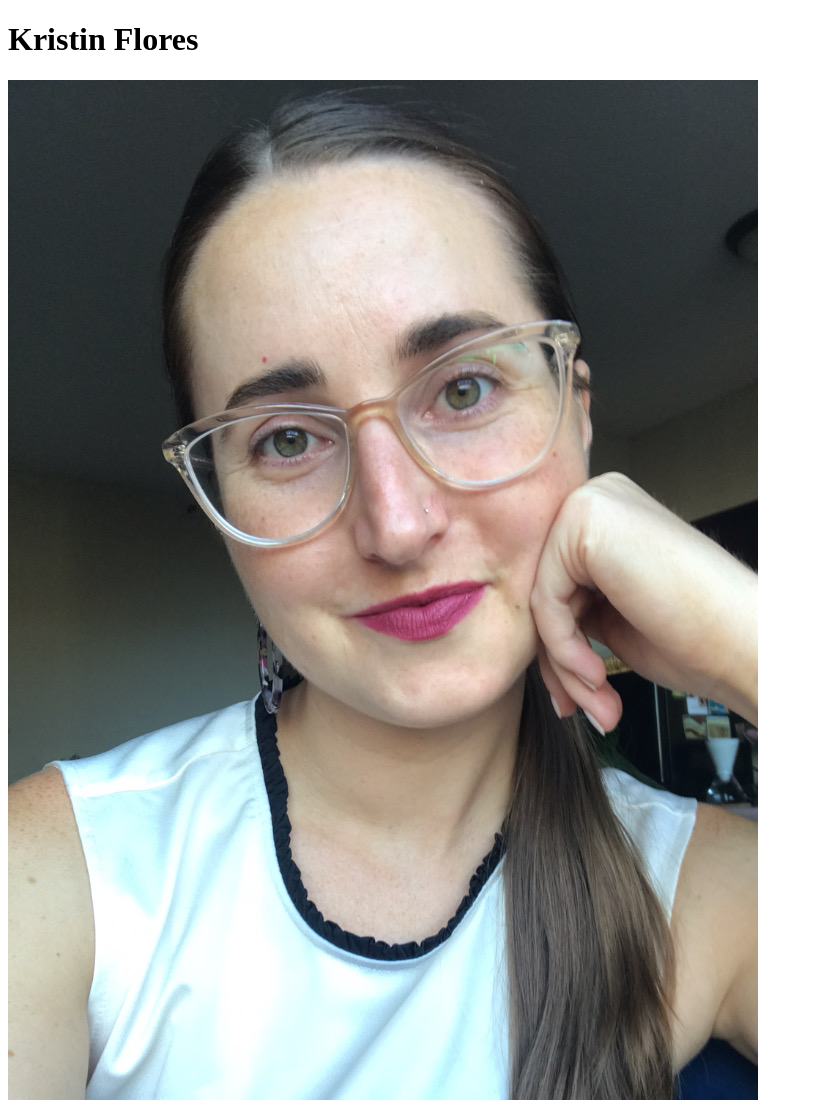
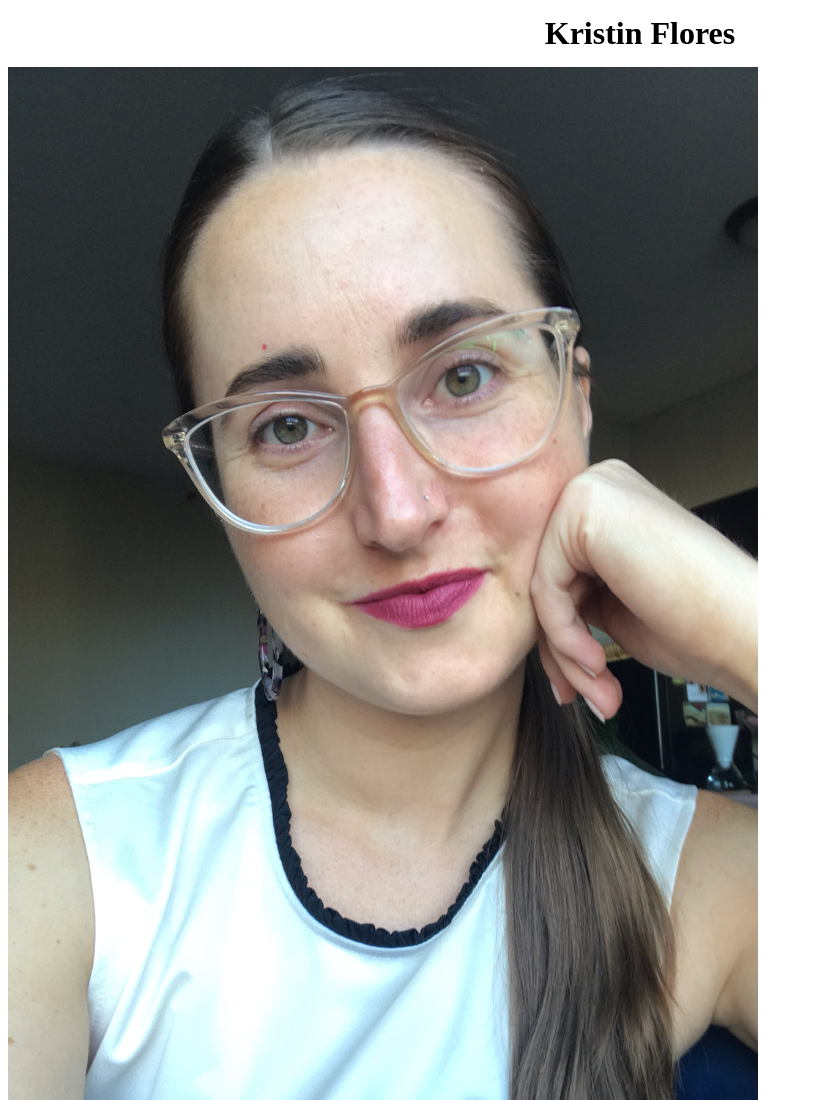
Before and after one commit to kflores56/kflores56.github.io, a plain HTML site: page index.html in a window 1280 px wide. Shown: the top 1100 px of the page, without its empty margins (0-813 px from the left). Drawn offline with Linux system fonts and the light colour scheme.

Commit message:
added css

```diff
--- a/index.html
+++ b/index.html
@@ -4,6 +4,13 @@
 <head>
   <meta charset="UTF-8">
   <title>Kristin Flores</title>
+
+  <style>
+    h1 {margin: 15px;
+    text-align: center;}
+
+  </style>
+
 </head>
 
 <body>
```
